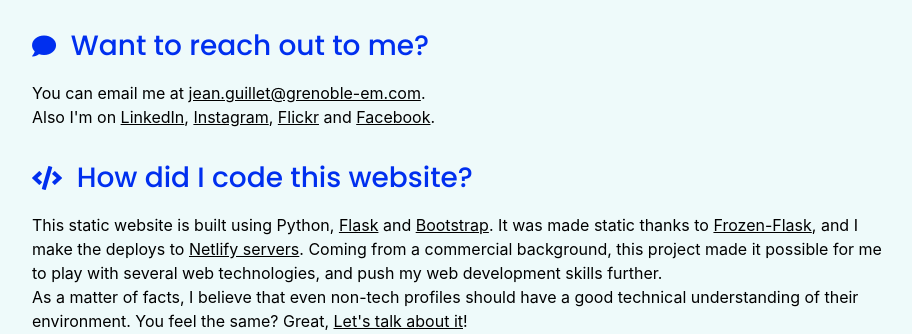
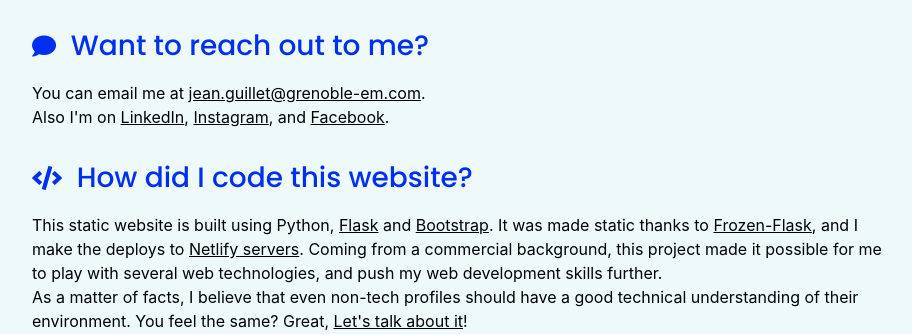
Before and after one commit to John35961/website-pro, a Flask app: page /en/ in a window 1280 px wide. Shown: the part 989-1323 px from the top of the page, without its empty margins (176-1088 px from the left). Run offline with Flask 2, Linux system fonts and the light colour scheme; some libraries are stand-ins or nearby versions.

Commit message:
Removing Flickr mention

```diff
--- a/templates/EN_layout.html
+++ b/templates/EN_layout.html
@@ -66,8 +66,7 @@
         <h3 class="d-inline p-2">Want to reach out to me?</h3>
         <p class="pt-3">You can email me at <a href="mailto:jean.guillet@grenoble-em.com?subject=Hello Jean!" class="links">jean.guillet@grenoble-em.com</a>.<br />
             Also I'm on <a href="https://www.linkedin.com/in/jean-guillet-4053a411b/?locale=en_US" target="_blank" class="links">LinkedIn</a>,
-            <a href="https://www.instagram.com/jeanguillet/" target="_blank" class="links">Instagram</a>,
-            <a href="https://www.flickr.com/photos/john35961/" target="_blank" class="links">Flickr</a> and
+            <a href="https://www.instagram.com/jeanguillet/" target="_blank" class="links">Instagram</a>, and
             <a href="https://www.facebook.com/jean.guillet.33" target="_blank" class="links">Facebook</a>.
             </p>
     </div>
--- a/templates/FR_layout.html
+++ b/templates/FR_layout.html
@@ -66,8 +66,7 @@
         <h3 class="d-inline p-2">On en discute ?</h3>
         <p class="pt-3">Vous pouvez me joindre à l'adresse <a href="mailto:jean.guillet@grenoble-em.com?subject=Salut Jean !" class="links">jean.guillet@grenoble-em.com</a>.<br />
             Sinon je suis sur <a href="https://www.linkedin.com/in/jean-guillet-4053a411b/?locale=fr_FR" target="_blank" class="links">LinkedIn</a>,
-            <a href="https://www.instagram.com/jeanguillet/" target="_blank" class="links">Instagram</a>,
-            <a href="https://www.flickr.com/photos/john35961/" target="_blank" class="links">Flickr</a> et
+            <a href="https://www.instagram.com/jeanguillet/" target="_blank" class="links">Instagram</a>, et
             <a href="https://www.facebook.com/jean.guillet.33" target="_blank" class="links">Facebook</a>.
             </p>
     </div>
```
